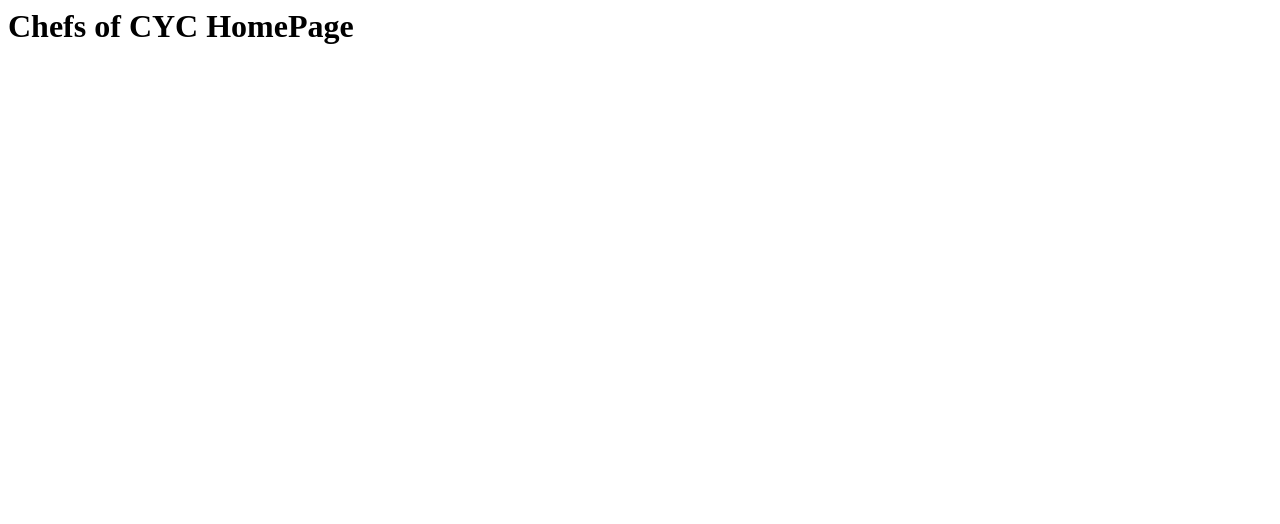
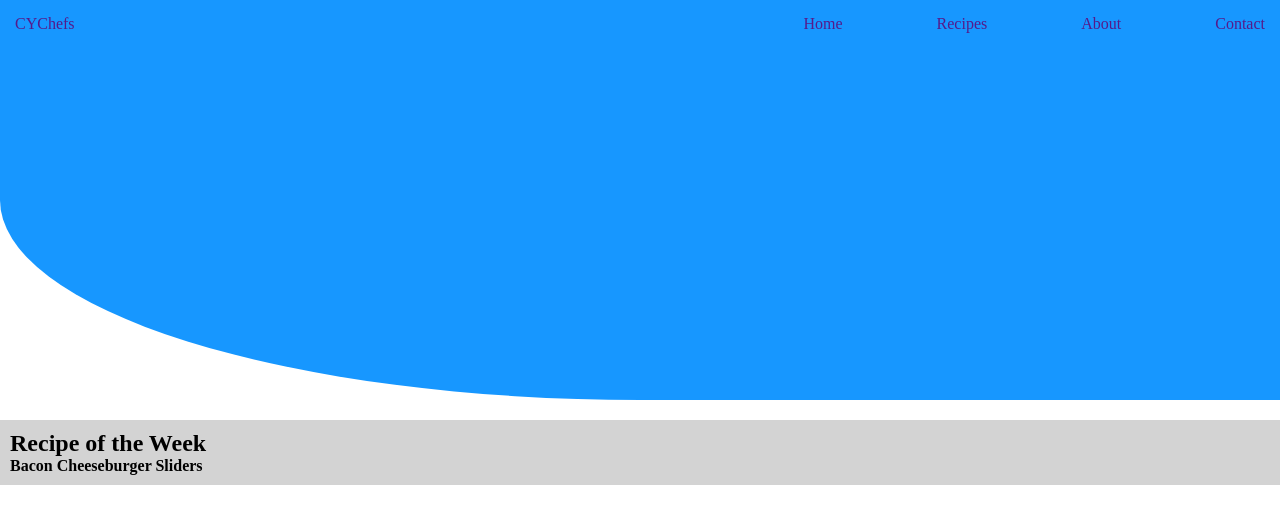
Before and after one commit to Gator1994/ChefsofCYC, a plain HTML site: page index.html in a window 1280 px wide. Drawn offline with Linux system fonts and the light colour scheme.

Commit message:
Added start of Website from other file
Added the css file as well

```diff
--- a/index.html
+++ b/index.html
@@ -1 +1,31 @@
-<h1> Chefs of CYC HomePage</h1>
+<!DOCTYPE html>
+<html lang="en">
+<head>
+    <meta charset="UTF-8">
+    <meta name="viewport" content="width=device-width, initial-scale=1.0">
+    <title>CYChefs</title>
+    <link rel="stylesheet" type= "text/css" href="main.css">
+
+</head>
+<body>
+    <header>
+      <a class="logo" href="">CYChefs</a>
+        <nav>
+            <a href="">Home</a>
+            <a href="">Recipes</a>
+            <a href="">About</a>
+            <a href="">Contact</a>
+        </nav>
+    </header>
+
+    <main>
+        <div class='weeklyRecipe'>
+            <h2>Recipe of the Week</h2>
+            <h4>Bacon Cheeseburger Sliders
+
+            </h4>
+        </div>
+    </main>
+
+</body>
+</html>
--- /dev/null
+++ b/main.css
@@ -0,0 +1,34 @@
+*{
+    padding: 0;
+    margin: 0;
+}
+header{
+    width: 100%;
+    height: 400px;
+    background-color: rgb(23, 151, 255);
+    border-bottom-left-radius: 50%;
+}
+    /* Navigation */
+        nav{
+            float:right;
+
+        }
+
+        nav a{
+            margin-left: 60px;
+
+        }
+
+        nav a, a.logo{
+            display: inline-block;
+            padding: 15px;
+            text-decoration: none;
+
+         }
+/* Recipe of the Week */
+.weeklyRecipe{
+    background-color: lightgray;
+    margin-top: 20px;
+    padding: 10px;
+    width: 1200x;
+}
```
